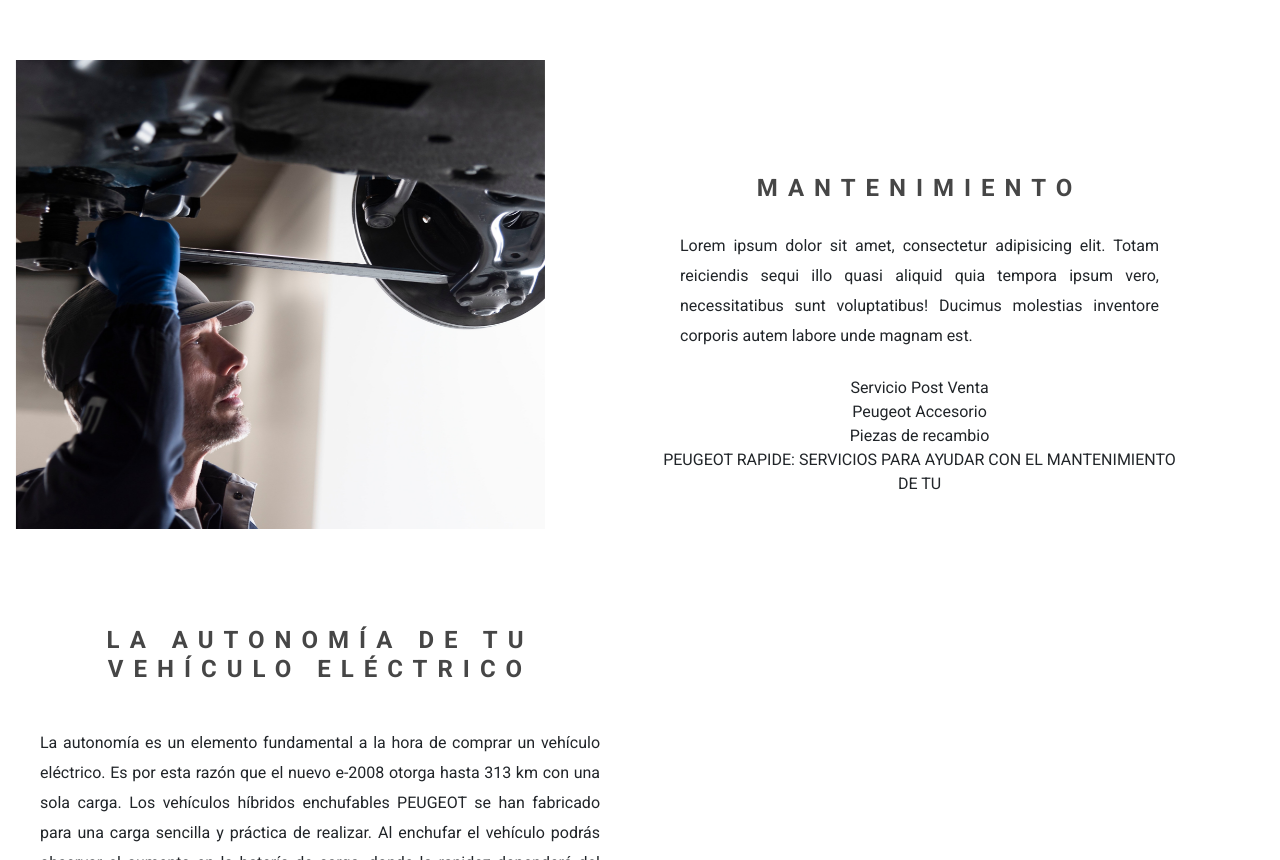
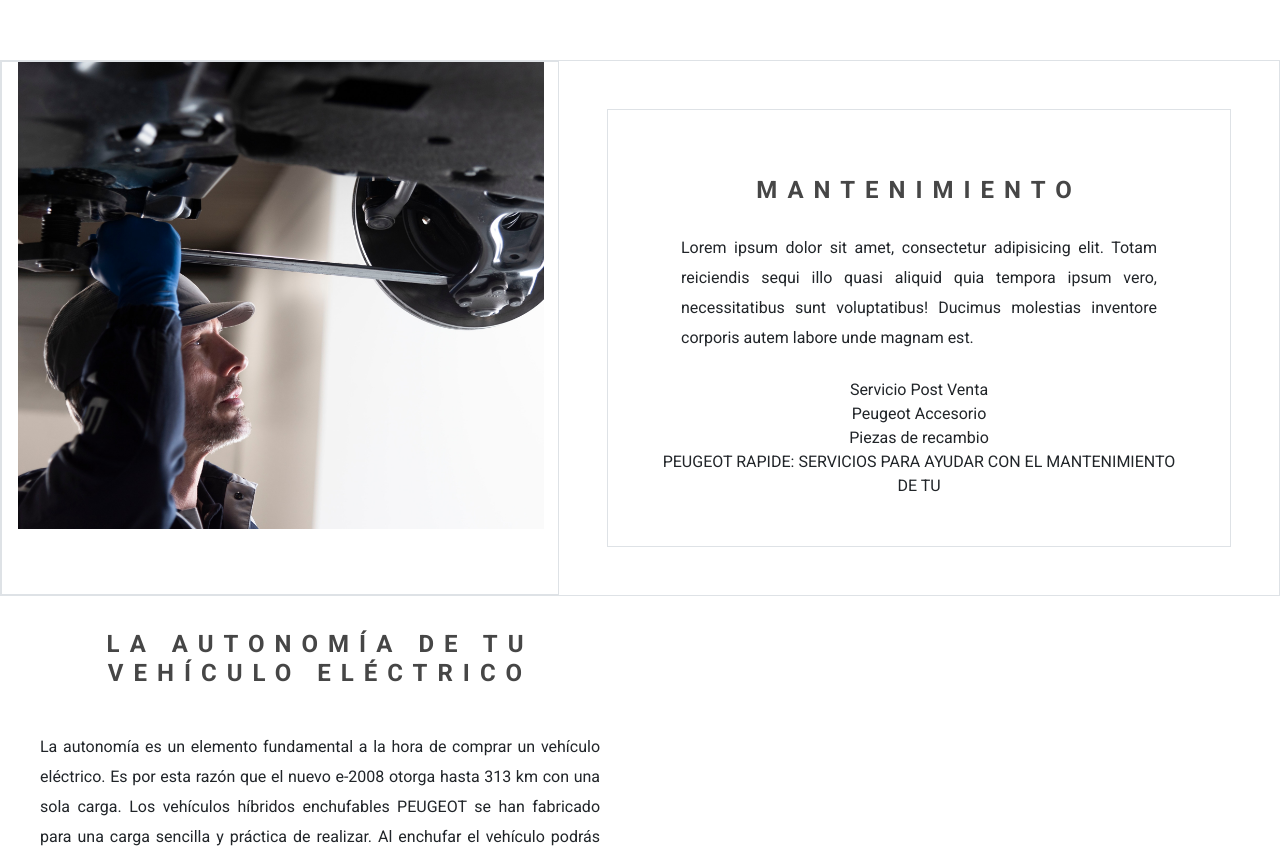
Before and after one commit to jmendez2210/Concesionario, a plain HTML site: page vistas/Peugeot.html in a window 1280 px wide. Shown: the part 922-1782 px from the top of the page. Drawn offline with nearby package versions, Linux system fonts and the light colour scheme.

Commit message:
bootstrap mazda inicio

```diff
--- a/css/style.css
+++ b/css/style.css
@@ -233,6 +233,9 @@ nav ul li {
 }
 
 navbar ul li a:hover {
+  color: #ee3535;
+}
+ .nav-link:hover {
   color: #ee3535;
 }
 
--- a/vistas/Peugeot.html
+++ b/vistas/Peugeot.html
@@ -139,14 +139,14 @@
     <!-- Inicio Marca Peugeot -->
     <section>
         <div class="container-fluid">
-            <div class="row">
-                <div class="col">
+            <div class="row border">
+                <div class="col border">
                     <div>
                         <a href="./vistas/Peugeot.html"><img src="../assets/Peugeot/MANTENCIÓN,-2300X1800.png"
                                 class="img-fluid" alt=""></a>
                     </div>
                 </div>
-                <div class="col p-5 m-5">
+                <div class="col border p-5 m-5">
                     <h2 class="titulo ">MANTENIMIENTO</h2>
                     <div>
                         <p>
```
Also changed, not shown: vistas/Mazda.html (line endings or trailing spaces).
